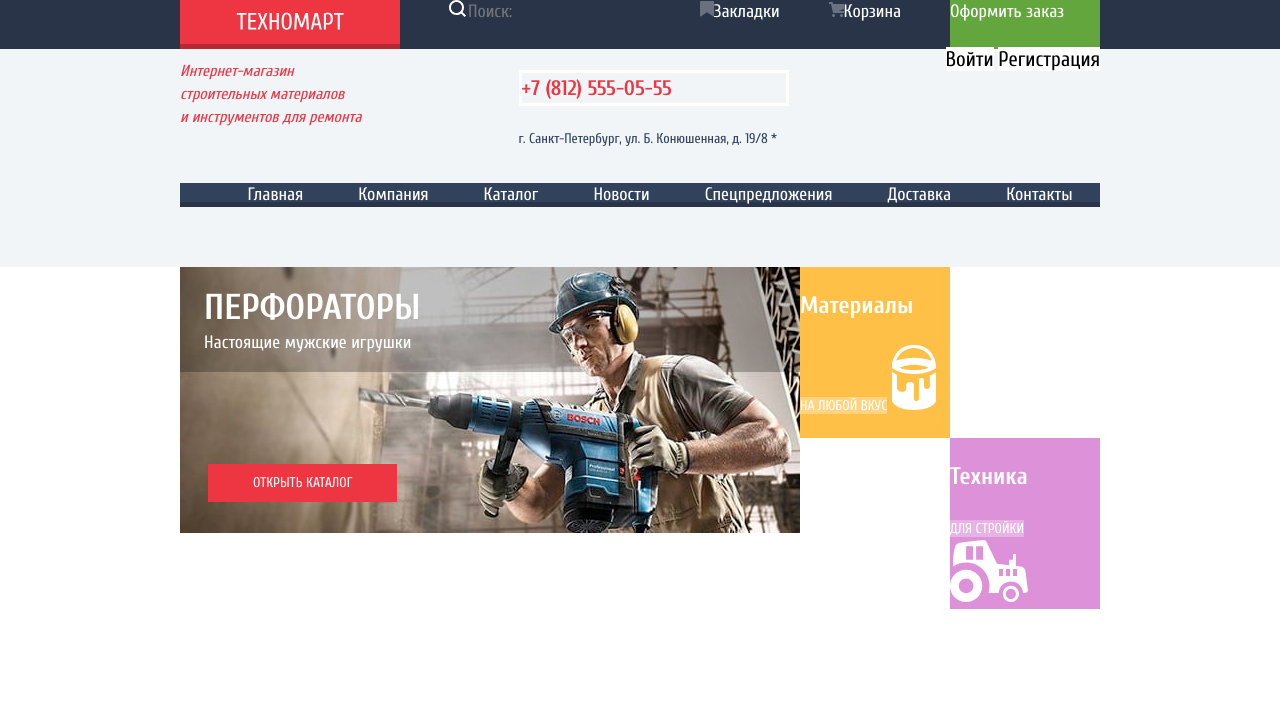
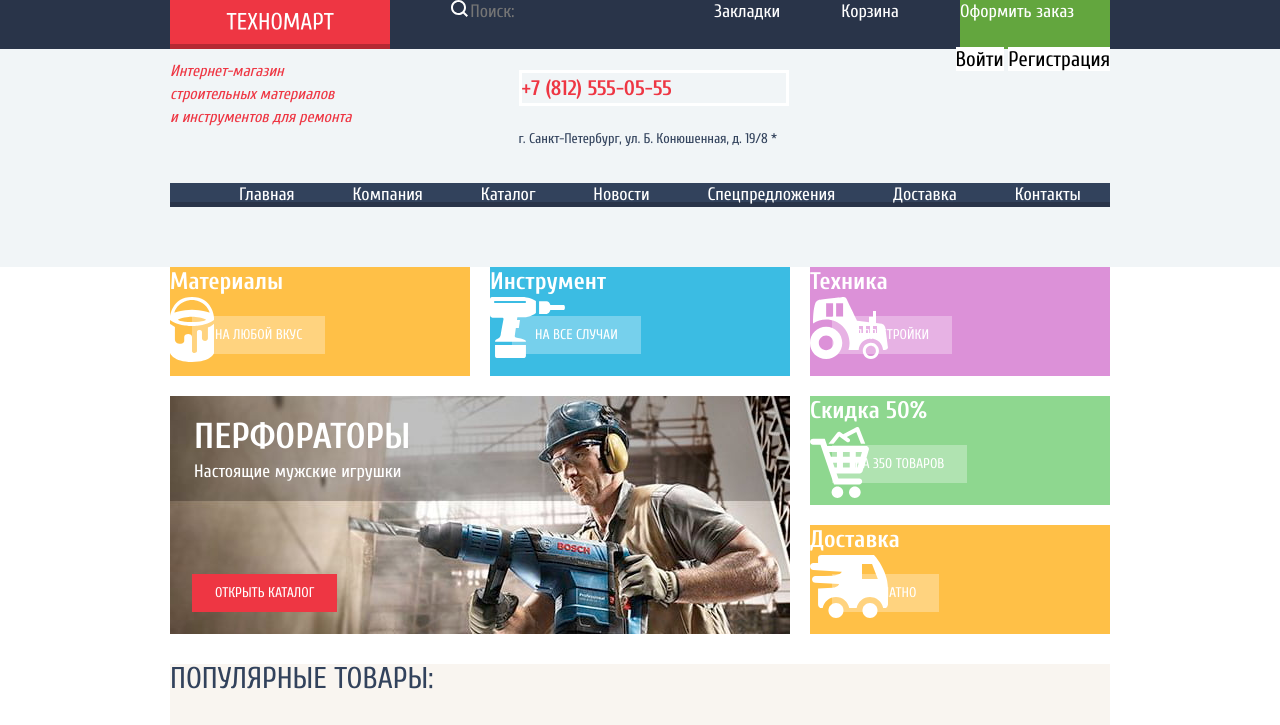
Before and after one commit to maikSem/1327771-technomart-28, a plain HTML site: page index.html in a window 1280 px wide. Shown: the top 725 px of the page. Drawn offline with Linux system fonts and the light colour scheme; a web font is replaced by a local one.

Commit message:
Сделал частичную раскладку навигации на главной странице

```diff
--- a/css/style.css
+++ b/css/style.css
@@ -107,7 +107,7 @@ a {
 }
 
 .container {
-  width: 940px;
+  width: 960px;
   margin: 0 auto;
   padding: 0 10px;
 }
@@ -392,16 +392,31 @@ a.user-cabinet {
   display: grid;
   grid-template-columns: 1fr 1fr 1fr;
   grid-template-rows: 1fr 1fr 1fr;
+  gap: 20px;
   margin: 0;
   padding: 0;
   list-style: none;
 }
 
+.catalog-menu-item {
+  position: relative;
+}
+
 .catalog-menu-item h3 {
+  margin: 0;
+  padding: 0;
   font-size: 24px;
   line-height: 30px;
   font-weight: bold;
   color: var(--basic-white);
+}
+
+.catalog-menu-item a:not(:nth-child(4)),
+.catalog-menu-item a:not(:nth-child(5)) {
+  position: absolute;
+  bottom: 22px;
+  left: 22px;
+  padding: 10px 23px;
 }
 
 .catalog-menu-item a:not(.link-button) {
@@ -423,32 +438,37 @@ a.user-cabinet {
 }
 
 .materials {
-  grid-column: 0 / 2;
-  grid-row: 0 / 2;
+  grid-column: 1 / 2;
+  grid-row: 1 / 2;
 }
 
 .tool {
-  grid-column: 1 / 3;
-  grid-row: 0 / 2;
+  grid-column: 2 / 3;
+  grid-row: 1 / 2;
   background-color: var(--basic-blue);
 }
 
 .machinery {
-  grid-column: 3 / 4;
-  grid-row: 2 / 3;
+  grid-column: 3 /4;
+  grid-row: 1 / 2;
   background-color: var(--basic-light-purple);
 }
 
 .discount {
+  grid-column: 3 / 4;
+  grid-row: 2 / 3;
   background-color: var(--basic-light-green);
 }
 
+.delivery {
+  grid-column: 3 / 4;
+  grid-row: 3 / 4;
+}
+
 .hummer-drill {
-  grid-column: 0 / 3;
-  grid-row: 1 / 4;
+  grid-column: 1 /3;
+  grid-row: 2 / 4;
   position: relative;
-  width: 620px;
-  height: 266px;
   background-image: url("../img/man-and-hummer-drill.jpg");
   background-repeat: no-repeat;
 }
@@ -799,10 +819,6 @@ a.user-cabinet {
   border-radius: 2px;
 }
 
-.item-button {
-
-}
-
 /* Cтили каталога/ Навигаия по списку товаров*/
 
 .catalog-navigation {
--- a/index.html
+++ b/index.html
@@ -16,12 +16,9 @@
       <div class="container">
         <div class="box-header">
           <a class="header-logo"><img src="img/icon/icon-technomart-logo-header.svg" alt="Техномарт"></a>
-          <label><img src="img/icon/icon-search.svg" width="17px" height="17px"><input type="search" name="search"
-              placeholder="Поиск:"></label>
-          <a href="" class="header-marker"><span><img src="img/icon/icon-bookmark.svg" width="14px"
-                height="16px"></span>Закладки</a>
-          <a href="" class="header-basket"><span><img src="img/icon/icon-cart.svg" width="15px"
-                height="15px"></span>Корзина</a>
+          <label><img src="img/icon/icon-search.svg"><input type="search" name="search" placeholder="Поиск:"></label>
+          <a href="" class="header-marker">Закладки</a>
+          <a href="" class="header-basket">Корзина</a>
           <a href="" class="header-order">Оформить заказ</a>
         </div>
       </div>
```
